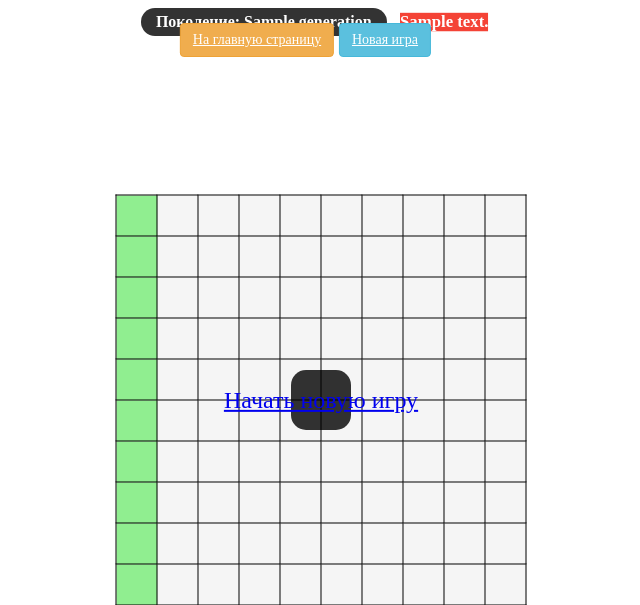
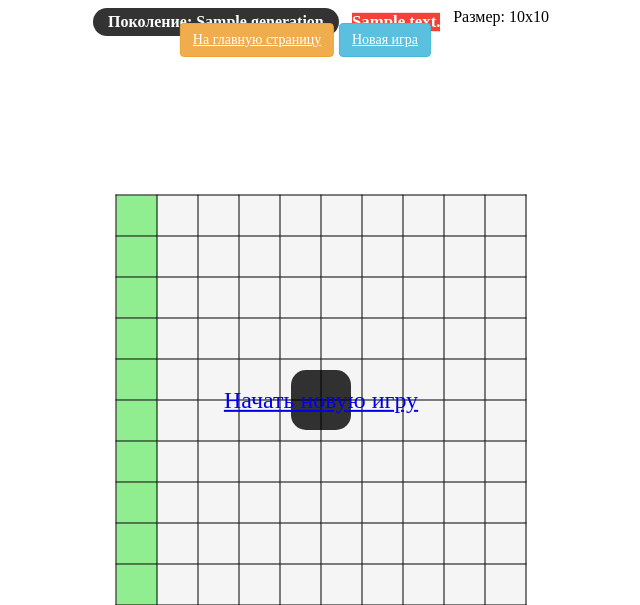
Before and after one commit to user-aefimov/game_life, a Flask app: template templates/live.html in a window 1280 px wide. Shown: the top 605 px of the page, without its empty margins (319-959 px from the left). Run offline with Flask 3, Linux system fonts and the light colour scheme; the template is opened without the code that fills it: most values are stand-ins (such as "Sample title", 1, 10 or a date in 2020).

Commit message:
displaying a custom size

```diff
--- a/templates/live.html
+++ b/templates/live.html
@@ -14,6 +14,10 @@
             {% else %}
                 <div class="game-active">Игра продолжается</div>
             {% endif %}
+        </div>
+        <!-- отображение пользовательского размера -->
+        <div class="world-info">
+            Размер: {{ game.get_width() }}x{{ game.get_height() }}
         </div>
   </div>
 
```
